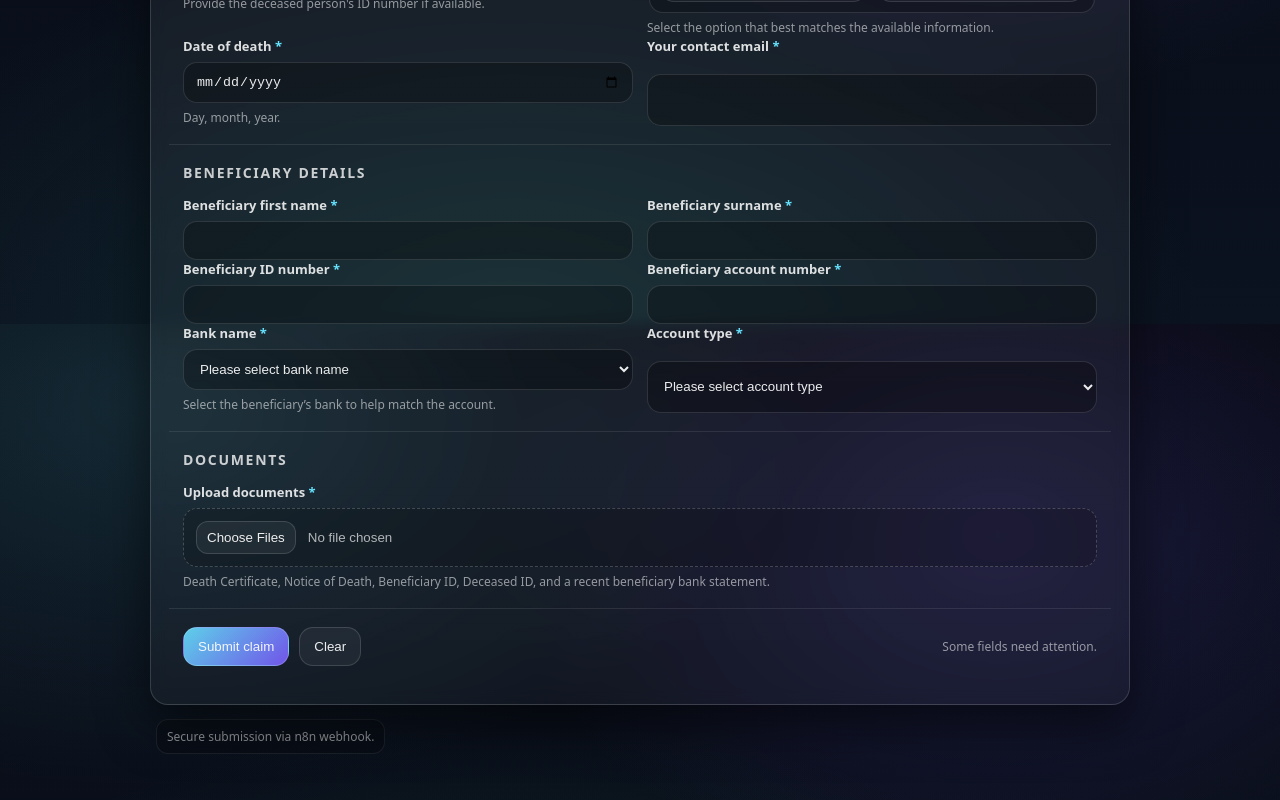
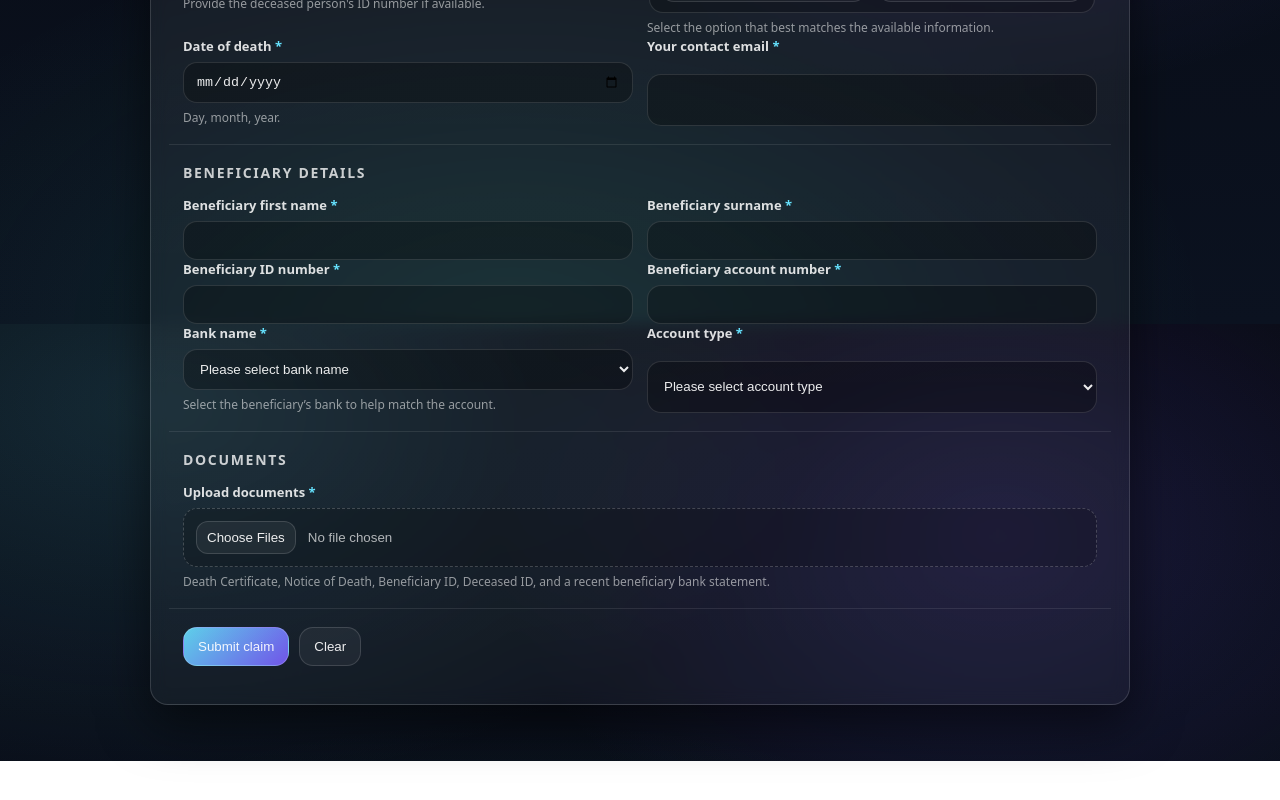
Before and after one commit to brianmahlatini/form-type2, a React (Vite) app: page / in a window 1280 px wide. Shown: the part 476-1276 px from the top of the page. After the commit the page ends 1237 px from the top, so only its background shows below. Built offline with nearby package versions, Linux system fonts and the light colour scheme.

Commit message:
Remove footer and inline validation hint

```diff
--- a/src/App.tsx
+++ b/src/App.tsx
@@ -153,7 +153,6 @@ export function App() {
   const [touched, setTouched] = useState<Partial<Record<keyof FormState, boolean>>>({})
 
   const errors = useMemo(() => validate(state), [state])
-  const hasErrors = Object.keys(errors).length > 0
   const statusRegionId = useId()
 
   function markTouched(name: keyof FormState) {
@@ -587,15 +586,9 @@ export function App() {
               <div id={statusRegionId} className="srOnly" aria-live="polite">
                 {submitState.type === 'submitting' ? 'Submitting' : ''}
               </div>
-
-              <div className="finePrint">{hasErrors ? 'Some fields need attention.' : ' '}</div>
             </div>
           </form>
         </section>
-
-        <footer className="footer">
-          <span className="footerText">Secure submission via n8n webhook.</span>
-        </footer>
       </main>
     </div>
   )
```
